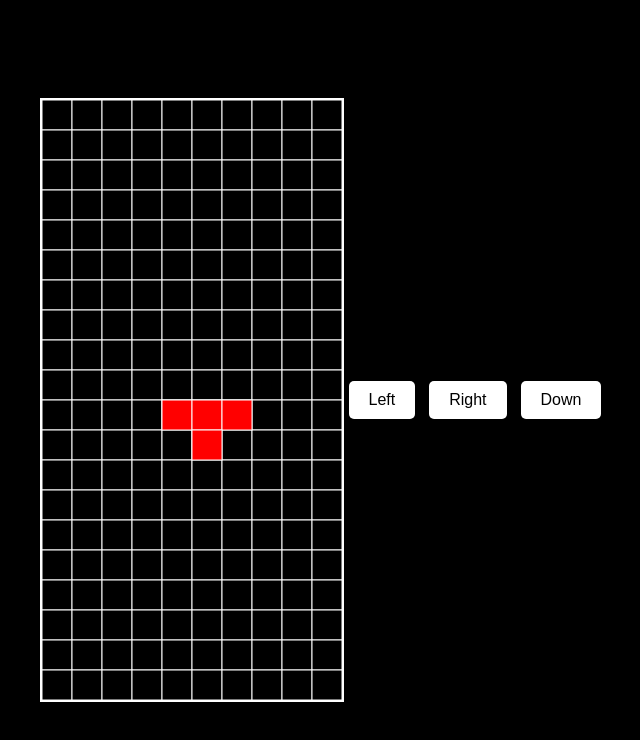
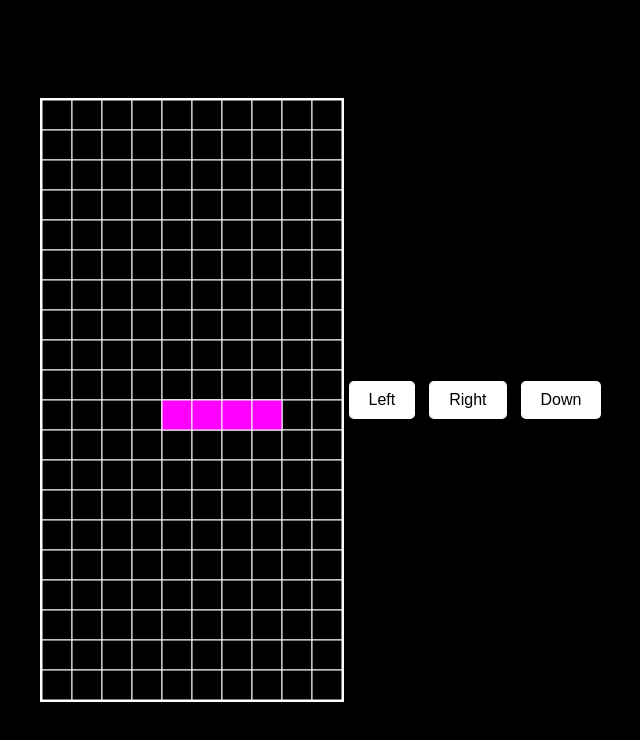
Before and after one commit to SmartGuy1108/a.github.io, a plain HTML site: page index.html in a window 1280 px wide. Shown: the whole page, without its empty margins (317-957 px from the left). Drawn offline with Linux system fonts and the light colour scheme.

Commit message:
Add files via upload

```diff
--- a/index.html
+++ b/index.html
@@ -47,14 +47,20 @@
         // Game variables
         let board = [];
         let currentPiece;
+        let currentColor;
         let currentX;
         let currentY;
         let gameInterval;
 
-        // Tetromino shapes
+        // Tetromino shapes and colors
         const TETROMINOS = [
-            [[1, 1, 1], [0, 1, 0]], // T shape
-            // Add more Tetrominos here
+            { shape: [[1, 1, 1], [0, 1, 0]], color: '#FF0000' }, // T shape
+            { shape: [[1, 1], [1, 1]], color: '#00FF00' }, // O shape
+            { shape: [[1, 1, 0], [0, 1, 1]], color: '#0000FF' }, // S shape
+            { shape: [[0, 1, 1], [1, 1, 0]], color: '#FFFF00' }, // Z shape
+            { shape: [[1, 1, 1, 1]], color: '#FF00FF' }, // I shape
+            { shape: [[1, 1, 1], [1, 0, 0]], color: '#00FFFF' }, // L shape
+            { shape: [[1, 1, 1], [0, 0, 1]], color: '#FFA500' }, // J shape
         ];
 
         function createBoard() {
@@ -75,17 +81,17 @@
         }
 
         function drawBlock(x, y, color) {
-            context.fillStyle = color ? '#FF0000' : '#000000';
+            context.fillStyle = color || '#000000';
             context.fillRect(x * BLOCK_SIZE, y * BLOCK_SIZE, BLOCK_SIZE, BLOCK_SIZE);
             context.strokeStyle = '#FFFFFF';
             context.strokeRect(x * BLOCK_SIZE, y * BLOCK_SIZE, BLOCK_SIZE, BLOCK_SIZE);
         }
 
-        function drawPiece(piece, x, y) {
+        function drawPiece(piece, x, y, color) {
             for (let r = 0; r < piece.length; r++) {
                 for (let c = 0; c < piece[r].length; c++) {
                     if (piece[r][c]) {
-                        drawBlock(x + c, y + r, 1);
+                        drawBlock(x + c, y + r, color);
                     }
                 }
             }
@@ -107,7 +113,7 @@
         }
 
         function movePiece(dx, dy) {
-            if (isValidMove(currentPiece, currentX + dx, currentY + dy)) {
+            if (isValidMove(currentPiece.shape, currentX + dx, currentY + dy)) {
                 currentX += dx;
                 currentY += dy;
                 drawGame();
@@ -118,10 +124,10 @@
         }
 
         function lockPiece() {
-            for (let r = 0; r < currentPiece.length; r++) {
-                for (let c = 0; c < currentPiece[r].length; c++) {
-                    if (currentPiece[r][c]) {
-                        board[currentY + r][currentX + c] = 1;
+            for (let r = 0; r < currentPiece.shape.length; r++) {
+                for (let c = 0; c < currentPiece.shape[r].length; c++) {
+                    if (currentPiece.shape[r][c]) {
+                        board[currentY + r][currentX + c] = currentPiece.color;
                     }
                 }
             }
@@ -132,7 +138,7 @@
             currentPiece = TETROMINOS[randomIndex];
             currentX = 4;
             currentY = 0;
-            if (!isValidMove(currentPiece, currentX, currentY)) {
+            if (!isValidMove(currentPiece.shape, currentX, currentY)) {
                 // Game over
                 clearInterval(gameInterval);
                 alert('Game Over');
@@ -142,7 +148,7 @@
         function drawGame() {
             context.clearRect(0, 0, canvas.width, canvas.height);
             drawBoard();
-            drawPiece(currentPiece, currentX, currentY);
+            drawPiece(currentPiece.shape, currentX, currentY, currentPiece.color);
         }
 
         function gameLoop() {
```
